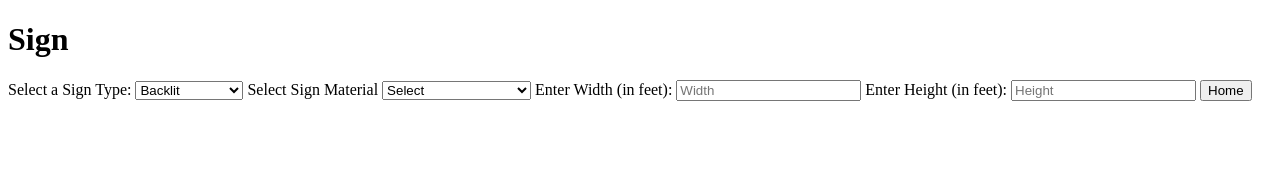
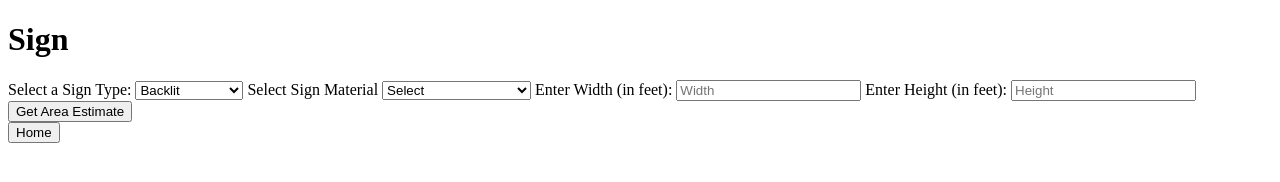
Before and after one commit to Jared951/bigfoot-grafix-price-estimator, a plain HTML site: page client/sign.html in a window 1280 px wide. Drawn offline with Linux system fonts and the light colour scheme.

Commit message:
added a function that calculates the area of the width and height, then displays it on the page

```diff
--- a/client/index.js
+++ b/client/index.js
@@ -33,3 +33,26 @@ function addOption(selectElement, value, text) {
     option.text = text;
     selectElement.add(option);
 }
+
+function calculateSignPrice() {
+    // Retrieve the value of the width input field and convert it to an integer
+    const signWidth = parseInt(document.getElementById("signWidth").value, 10);
+    // Retrieve the value of the height input field and convert it to an integer
+    const signHeight = parseInt(document.getElementById("signHeight").value, 10);
+
+    // Check if either signWidth or signHeight is NaN (not a number)
+    if (isNaN(signWidth) || isNaN(signHeight)) {
+        // Display an alert if either width or height is not a valid number
+        alert("Please enter a valid number for the width and height.");
+        // Exit the function if the inputs are invalid
+        return;
+    }
+
+    // Calculate the area of the sign by multiplying the width and height
+    const signArea = signWidth * signHeight;
+
+    // Display the price in the HTML
+    const signPriceDisplay = document.getElementById("signPriceDisplay");
+    // Access the text content of the signPriceDisplay element and then show the content on the HTML
+    signPriceDisplay.textContent = "Sign Area: " + signArea + " square feet";
+}
--- a/client/sign.html
+++ b/client/sign.html
@@ -26,6 +26,10 @@
     <label for="signHeight">Enter Height (in feet): </label>
     <input type="number" id="signHeight" placeholder="Height">
 
+    <button onclick="calculateSignPrice()">Get Area Estimate</button>
+
+    <div id="signPriceDisplay"></div>
+
     <button type="button" onclick="location.href='home.html'">Home</button>
     <script src="./index.js"></script>
 </body>
```
